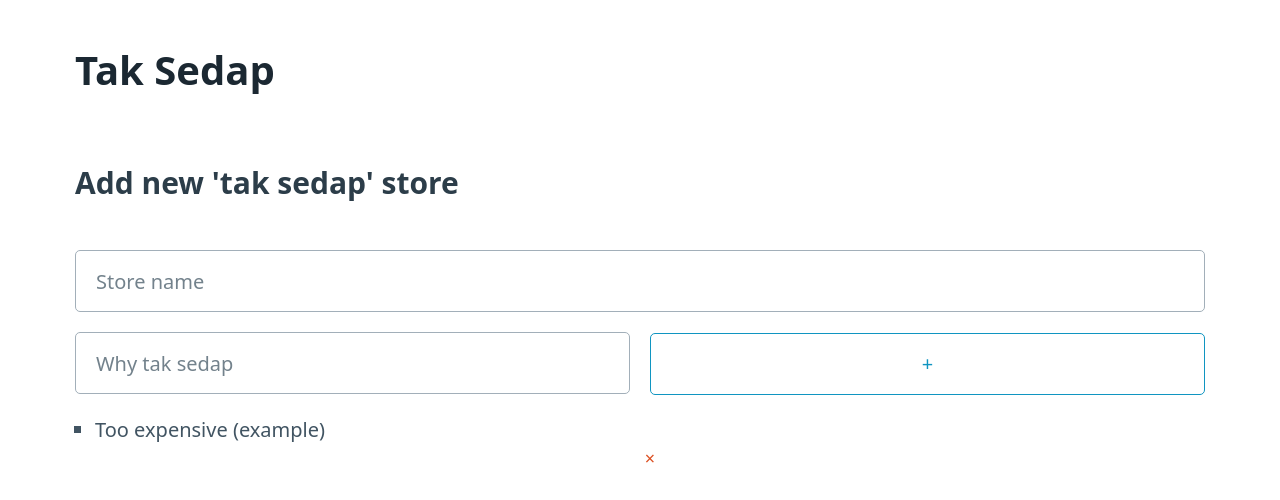
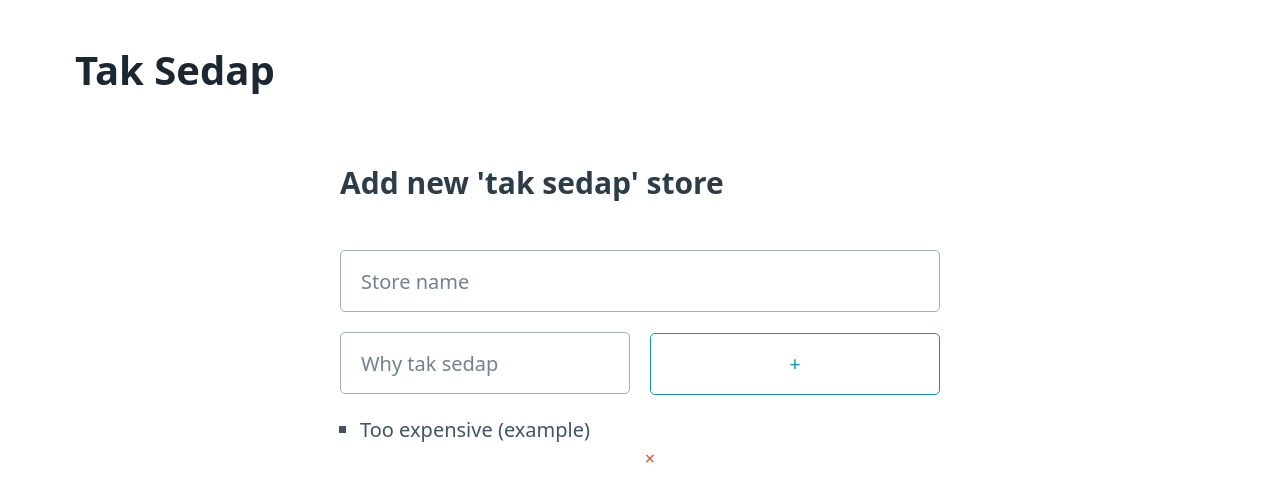
Before and after one commit to zulfiqarlaili/taksedap, a SvelteKit app: page /capture in a window 1280 px wide. Shown: the top 500 px of the page. Built offline with nearby package versions, Linux system fonts and the light colour scheme.

Commit message:
feat: install supabase

```diff
--- a/package.json
+++ b/package.json
@@ -25,7 +25,7 @@
 		"eslint-plugin-svelte": "^2.30.0",
 		"prettier": "^2.8.0",
 		"prettier-plugin-svelte": "^2.10.1",
-		"svelte": "^4.0.5",
+		"svelte": "^4.2.2",
 		"svelte-check": "^3.4.3",
 		"tslib": "^2.4.1",
 		"typescript": "^5.0.0",
@@ -34,6 +34,7 @@
 	},
 	"type": "module",
 	"dependencies": {
+		"@supabase/supabase-js": "^2.38.4",
 		"svelte-image-input": "^0.1.3"
 	}
 }
--- a/src/lib/index.ts
+++ /dev/null
@@ -1 +0,0 @@
-// place files you want to import through the `$lib` alias in this folder.
--- /dev/null
+++ b/src/lib/supabaseClient.js
@@ -0,0 +1,5 @@
+import { createClient } from '@supabase/supabase-js'
+
+const anonKey = 'eyJhbGciOiJIUzI1NiIsInR5cCI6IkpXVCJ9.eyJpc3MiOiJzdXBhYmFzZSIsInJlZiI6Imd4cXN6ZnJxbXNudXp1ZXR5amd6Iiwicm9sZSI6ImFub24iLCJpYXQiOjE2OTg1MTY5NDcsImV4cCI6MjAxNDA5Mjk0N30._YKbyH4J1p7gbVW_tEOW-CnoJATL6COPeNZi9hrfi7s'
+const projectUrl = 'https://gxqszfrqmsnuzuetyjgz.supabase.co'
+export const supabase = createClient(projectUrl, anonKey)
--- a/src/routes/capture/+page.svelte
+++ b/src/routes/capture/+page.svelte
@@ -1,6 +1,7 @@
 <script lang="ts">
 	import { onMount } from 'svelte';
 	import { ImageEncoder } from 'svelte-image-input';
+	import { supabase } from '$lib/supabaseClient'
 
 	let imageURL: string | null = null;
 	let url: string;
@@ -49,6 +50,7 @@
 	});
 </script>
 
+<div class="container">
 	<h3>Add new 'tak sedap' store</h3>
 	<!-- <button on:click={openCamera}>Open Camera</button> -->
 	<input
@@ -93,8 +95,12 @@
 			{/each}
 		</ul>
 	{/if}
+</div>
 
 <style>
+	.container {
+		max-width: 30rem;
+	}
 	:global(.image-place-holder) {
 		width: 100%;
 		height: 100%;
```
Also changed, not shown: 1 other file (tests, documents, lock files or other folders). Lines whose indentation alone changed are shown as unchanged.
